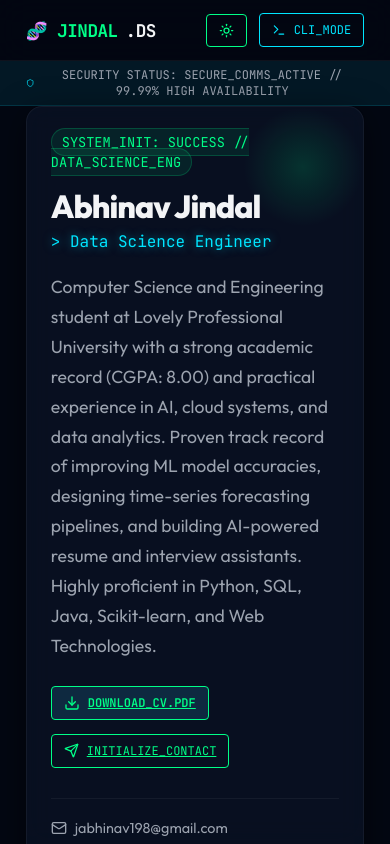
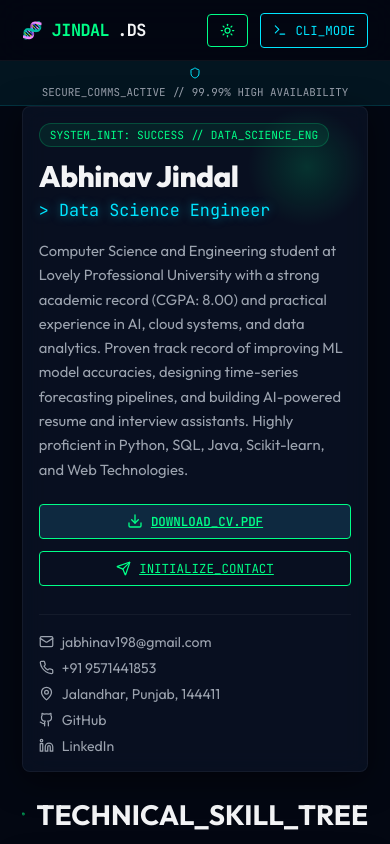
Before and after one commit to ABHINAVJINDAL26/Ai-ml_Portfolio, a React (Vite) app in the folder client/: page / in a window 390 px wide. Built offline with nearby package versions, Linux system fonts and the light colour scheme.

Commit message:
Optimize mobile responsiveness and UI spacing for all phone screens

```diff
--- a/client/src/App.jsx
+++ b/client/src/App.jsx
@@ -149,17 +149,17 @@ function App() {
 
       {/* Cyber Security Banner indicator */}
       <div style={{
-        background: 'rgba(var(--accent-secondary-rgb), 0.08)',
+        background: 'rgba(var(--accent-secondary-rgb), 0.06)',
         borderBottom: '1px solid rgba(var(--accent-secondary-rgb), 0.15)',
         color: 'var(--text-secondary)',
         fontFamily: 'var(--font-mono)',
-        fontSize: '0.75rem',
-        padding: '6px 0',
+        fontSize: 'clamp(0.68rem, 2.2vw, 0.75rem)',
+        padding: '6px 12px',
         textAlign: 'center'
       }}>
-        <div className="container" style={{ display: 'flex', justifyContent: 'center', alignItems: 'center', gap: '6px' }}>
-          <Shield size={12} style={{ color: 'var(--accent-secondary)' }} />
-          <span>SECURITY STATUS: SECURE_COMMS_ACTIVE // 99.99% HIGH AVAILABILITY</span>
+        <div className="container" style={{ display: 'flex', justifyContent: 'center', alignItems: 'center', gap: '6px', flexWrap: 'wrap' }}>
+          <Shield size={12} style={{ color: 'var(--accent-secondary)', flexShrink: 0 }} />
+          <span>SECURE_COMMS_ACTIVE // 99.99% HIGH AVAILABILITY</span>
         </div>
       </div>
 
--- a/client/src/components/Dashboard.jsx
+++ b/client/src/components/Dashboard.jsx
@@ -24,7 +24,7 @@ const Dashboard = ({ theme }) => {
     <div className="container" style={{ paddingBottom: '80px', paddingTop: '40px' }}>
 
       {/* 1. Hero / Identity Section */}
-      <section id="about" className="glass-panel border-glow" style={{ padding: '40px', marginBottom: '40px', position: 'relative', overflow: 'hidden' }}>
+      <section id="about" className="glass-panel border-glow hero-card" style={{ position: 'relative', overflow: 'hidden' }}>
         {/* Decorative Grid Line */}
         <div style={{
           position: 'absolute', top: 0, right: 0, width: '120px', height: '120px',
@@ -32,29 +32,25 @@ const Dashboard = ({ theme }) => {
           pointerEvents: 'none'
         }} />
 
-        <div style={{ display: 'flex', flexDirection: 'column', gap: '20px' }}>
+        <div style={{ display: 'flex', flexDirection: 'column', gap: '18px' }}>
           <div>
-            <span style={{
-              fontFamily: 'var(--font-mono)', fontSize: '0.85rem', color: 'var(--accent)',
-              background: 'rgba(var(--accent-rgb), 0.08)', padding: '4px 10px',
-              borderRadius: '20px', border: '1px solid rgba(var(--accent-rgb), 0.2)'
-            }}>
+            <span className="system-badge">
               SYSTEM_INIT: SUCCESS // DATA_SCIENCE_ENG
             </span>
-            <h1 style={{ fontSize: '3rem', fontWeight: 800, marginTop: '15px', letterSpacing: '-1px' }}>
+            <h1 className="hero-name">
               {personal.name}
             </h1>
-            <p className="glow-cyan" style={{ fontFamily: 'var(--font-mono)', fontSize: '1.25rem', color: 'var(--accent-secondary)', marginTop: '5px' }}>
+            <p className="glow-cyan hero-title">
               &gt; {personal.title}
             </p>
           </div>
 
-          <p style={{ fontSize: '1.1rem', color: 'var(--text-secondary)', lineHeight: '1.7', maxWidth: '800px' }}>
+          <p className="hero-summary">
             {personal.summary}
           </p>
 
           {/* Action CTAs: Download CV & Contact */}
-          <div style={{ display: 'flex', flexWrap: 'wrap', gap: '14px', marginTop: '5px' }}>
+          <div className="hero-actions">
             <a
               href="/Abhinav_Jindal_Resume.pdf"
               download="Abhinav_Jindal_Resume.pdf"
@@ -87,21 +83,21 @@ const Dashboard = ({ theme }) => {
             </a>
           </div>
 
-          <div style={{ display: 'flex', flexWrap: 'wrap', gap: '20px', marginTop: '10px', borderTop: '1px solid var(--glass-border)', paddingTop: '20px' }}>
-            <a href={`mailto:${personal.email}`} style={{ display: 'flex', alignItems: 'center', gap: '8px', color: 'var(--text-secondary)', textDecoration: 'none', fontSize: '0.9rem', transition: 'color 0.3s' }} onMouseEnter={(e)=>e.target.style.color='var(--accent)'} onMouseLeave={(e)=>e.target.style.color='var(--text-secondary)'}>
-              <Mail size={16} /> {personal.email}
+          <div className="hero-contacts">
+            <a href={`mailto:${personal.email}`} className="hero-contact-item">
+              <Mail size={15} style={{ flexShrink: 0 }} /> <span>{personal.email}</span>
             </a>
-            <a href={`tel:${personal.phone.replace(/[\s-]/g, '')}`} style={{ display: 'flex', alignItems: 'center', gap: '8px', color: 'var(--text-secondary)', textDecoration: 'none', fontSize: '0.9rem', transition: 'color 0.3s' }} onMouseEnter={(e)=>e.target.style.color='var(--accent)'} onMouseLeave={(e)=>e.target.style.color='var(--text-secondary)'}>
-              <Phone size={16} /> {personal.phone}
+            <a href={`tel:${personal.phone.replace(/[\s-]/g, '')}`} className="hero-contact-item">
+              <Phone size={15} style={{ flexShrink: 0 }} /> <span>{personal.phone}</span>
             </a>
-            <span style={{ display: 'flex', alignItems: 'center', gap: '8px', color: 'var(--text-secondary)', fontSize: '0.9rem' }}>
-              <MapPin size={16} /> {personal.location}
+            <span className="hero-contact-item">
+              <MapPin size={15} style={{ flexShrink: 0 }} /> <span>{personal.location}</span>
             </span>
-            <a href={personal.github} target="_blank" rel="noopener noreferrer" style={{ display: 'flex', alignItems: 'center', gap: '8px', color: 'var(--text-secondary)', textDecoration: 'none', fontSize: '0.9rem', transition: 'color 0.3s' }} onMouseEnter={(e)=>e.target.style.color='var(--accent-secondary)'} onMouseLeave={(e)=>e.target.style.color='var(--text-secondary)'}>
-              <Github size={16} /> Github
+            <a href={personal.github} target="_blank" rel="noopener noreferrer" className="hero-contact-item">
+              <Github size={15} style={{ flexShrink: 0 }} /> <span>GitHub</span>
             </a>
-            <a href={personal.linkedin} target="_blank" rel="noopener noreferrer" style={{ display: 'flex', alignItems: 'center', gap: '8px', color: 'var(--text-secondary)', textDecoration: 'none', fontSize: '0.9rem', transition: 'color 0.3s' }} onMouseEnter={(e)=>e.target.style.color='var(--accent-secondary)'} onMouseLeave={(e)=>e.target.style.color='var(--text-secondary)'}>
-              <Linkedin size={16} /> LinkedIn
+            <a href={personal.linkedin} target="_blank" rel="noopener noreferrer" className="hero-contact-item">
+              <Linkedin size={15} style={{ flexShrink: 0 }} /> <span>LinkedIn</span>
             </a>
           </div>
         </div>
--- a/client/src/index.css
+++ b/client/src/index.css
@@ -333,39 +333,79 @@ html, body {
   gap: 12px;
 }
 
-/* Mobile responsive menu & multi-device overrides */
-@media (max-width: 480px) {
-  h1 {
-    font-size: 2rem !important; /* Scale down huge titles on mobile */
+/* Hero Section Components */
+.hero-card {
+  padding: 36px;
+  margin-bottom: 40px;
 }
 
-  .glow-cyan {
-    font-size: 1rem !important;
+.system-badge {
+  font-family: var(--font-mono);
+  font-size: clamp(0.7rem, 2.2vw, 0.82rem);
+  color: var(--accent);
+  background: rgba(var(--accent-rgb), 0.08);
+  padding: 4px 10px;
+  border-radius: 20px;
+  border: 1px solid rgba(var(--accent-rgb), 0.2);
+  display: inline-block;
+  max-width: 100%;
+  word-break: break-word;
 }
 
-  .glass-panel {
-    padding: 20px !important; /* Restrict container padding to avoid content squishing */
+.hero-name {
+  font-size: clamp(1.85rem, 5.5vw, 3rem);
+  font-weight: 800;
+  margin-top: 12px;
+  letter-spacing: -0.5px;
+  line-height: 1.15;
 }
 
-  .container {
-    padding: 0 16px !important;
+.hero-title {
+  font-family: var(--font-mono);
+  font-size: clamp(1.05rem, 3.2vw, 1.25rem);
+  color: var(--accent-secondary);
+  margin-top: 6px;
 }
 
-  .nav-logo {
-    font-size: 1.1rem !important;
+.hero-summary {
+  font-size: clamp(0.92rem, 2.4vw, 1.05rem);
+  color: var(--text-secondary);
+  line-height: 1.65;
+  max-width: 800px;
 }
 
-  .tech-button {
-    font-size: 0.75rem !important;
-    padding: 8px 12px !important;
+.hero-actions {
+  display: flex;
+  flex-wrap: wrap;
+  gap: 12px;
+  margin-top: 4px;
 }
 
-  form > div {
-    flex-direction: column;
-    gap: 12px;
-  }
+.hero-contacts {
+  display: grid;
+  grid-template-columns: repeat(auto-fit, minmax(220px, 1fr));
+  gap: 10px;
+  margin-top: 10px;
+  border-top: 1px solid var(--glass-border);
+  padding-top: 18px;
 }
 
+.hero-contact-item {
+  display: flex;
+  align-items: center;
+  gap: 8px;
+  color: var(--text-secondary);
+  text-decoration: none;
+  font-size: 0.88rem;
+  transition: color 0.2s;
+  word-break: break-word;
+}
+
+.hero-contact-item:hover {
+  color: var(--accent);
+}
+
+/* Mobile responsive menu & multi-device overrides */
 @media (max-width: 768px) {
   .nav-menu {
     display: none; /* Hide navigation lists on small screens */
@@ -375,8 +415,53 @@ html, body {
     height: 60px;
   }
 
-  #about.glass-panel {
-    padding: 24px !important;
+  .hero-card {
+    padding: 22px !important;
+    margin-bottom: 25px !important;
+  }
+
+  .hero-contacts {
+    grid-template-columns: 1fr;
+    gap: 8px;
+  }
+}
+
+@media (max-width: 480px) {
+  .hero-card {
+    padding: 18px !important;
+  }
+
+  .hero-actions {
+    flex-direction: column;
+    width: 100%;
+  }
+
+  .hero-actions .tech-button {
+    width: 100%;
+    justify-content: center;
+  }
+
+  .glass-panel {
+    padding: 16px !important;
+    border-radius: var(--border-radius-md) !important;
+  }
+
+  .container {
+    padding: 0 12px !important;
+  }
+
+  .nav-logo {
+    font-size: 1.05rem !important;
+  }
+
+  .tech-button {
+    font-size: 0.78rem !important;
+    padding: 8px 12px !important;
+  }
+
+  form > div {
+    flex-direction: column;
+    gap: 12px;
   }
 }
 
```
Lines whose indentation alone changed are shown as unchanged.
